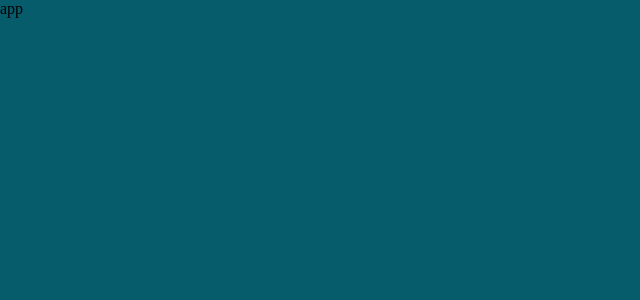
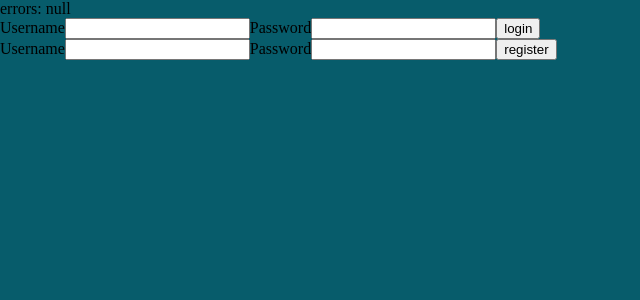
Before and after one commit to ibrahimhozhun/nextjs-mongodb-blog, a React (Create React App) app in the folder author_client/: page / in a window 1280 px wide. Shown: the top 300 px of the page, without its empty margins (0-640 px from the left). Built offline with nearby package versions, Linux system fonts and the light colour scheme; no server answers.

Commit message:
client auth completed

```diff
--- a/author_client/package.json
+++ b/author_client/package.json
@@ -3,6 +3,8 @@
   "version": "0.1.0",
   "private": true,
   "dependencies": {
+    "@material-ui/core": "^4.11.3",
+    "@material-ui/icons": "^4.11.2",
     "@testing-library/jest-dom": "^5.12.0",
     "@testing-library/react": "^11.2.6",
     "@testing-library/user-event": "^12.8.3",
@@ -10,6 +12,7 @@
     "@types/node": "^12.20.10",
     "@types/react": "^17.0.3",
     "@types/react-dom": "^17.0.3",
+    "axios": "^0.21.1",
     "react": "^17.0.2",
     "react-dom": "^17.0.2",
     "react-scripts": "4.0.3",
--- a/author_client/src/App.tsx
+++ b/author_client/src/App.tsx
@@ -1,9 +1,94 @@
-const App = () => {
+import { ChangeEvent, FormEvent, useState } from "react";
+import { useAuth } from "./contexts/Auth";
+
+const App: React.FC = () => {
+  const {
+    username,
+    login,
+    logout,
+    loading,
+    register,
+    errors
+  } = useAuth();
+  // this states are just testing auth context i will delete them
+  const [uname, setUname] = useState("");
+  const [password, setPassword] = useState("");
+
   return (
     <div>
-      app
+      {loading ? (
+        <div>loading...</div>
+      ) : (
+          // this component is just for testing auth context, i will delete them later
+          <div>
+            errors: {JSON.stringify(errors, null, 4)}
+          {username ? (
+            <div>
+              <div>{username}</div>
+              <button onClick={() => logout()}>logout</button>
+            </div>
+          ) : (
+            <>
+              <div>
+                <form
+                  onSubmit={(e: FormEvent) => {
+                    e.preventDefault();
+                    login(uname, password);
+                  }}
+                >
+                  <label htmlFor="username">Username</label>
+                  <input
+                    type="text"
+                    value={uname}
+                    onChange={(e: ChangeEvent<HTMLInputElement>) =>
+                      setUname(e.target.value)
+                    }
+                    required
+                  />
+                  <label htmlFor="password">Password</label>
+                  <input
+                    type="password"
+                    required
+                    value={password}
+                    onChange={(e: ChangeEvent<HTMLInputElement>) =>
+                      setPassword(e.target.value)
+                    }
+                  />
+                  <button type="submit">login</button>
+                </form>
+              </div>
+              <div>
+                    <form onSubmit={(e: FormEvent) => {
+                      e.preventDefault();
+                      register(uname, password);
+                }}>
+                  <label htmlFor="username">Username</label>
+                  <input
+                    type="text"
+                    name="username"
+                    required
+                    onChange={(e: ChangeEvent<HTMLInputElement>) =>
+                      setUname(e.target.value)
+                    }
+                  />
+                  <label htmlFor="password">Password</label>
+                  <input
+                    type="text"
+                    name="password"
+                    required
+                    onChange={(e: ChangeEvent<HTMLInputElement>) =>
+                      setPassword(e.target.value)
+                    }
+                      />
+                      <button type="submit">register</button>
+                </form>
+              </div>
+            </>
+          )}
+        </div>
+      )}
     </div>
-  )
-}
+  );
+};
 
 export default App;
--- /dev/null
+++ b/author_client/src/contexts/Auth.tsx
@@ -0,0 +1,117 @@
+import { createContext, useContext, useEffect, useState } from "react";
+import axios from "axios";
+
+interface IErrors {
+  login?: string;
+  duplicate?: string;
+  name?: string;
+  password?: string;
+}
+
+interface IAuthContext {
+  // I just need to store username in this project
+  // but you might want to store more fields(ex.email)
+  // then I suggest you to create a User interface for this
+  username: string;
+  loading: boolean;
+  errors: IErrors;
+  login: (name: string, password: string) => void;
+  register: (name: string, password: string) => void;
+  logout: () => void;
+  // To get user when component first renders
+  // We need to call this function whenever our user in database changes
+  // But we don't need to call this function except when component first renders
+  // because our user never changes
+  // If we associate our posts with users then
+  // we need to getUser function every time we create a new post
+  // That's the basically how you should use this function
+  getUser: () => void;
+}
+
+// Auth Context
+const AuthContext = createContext<IAuthContext>(null);
+
+// React hook to use this context
+export const useAuth = () => useContext(AuthContext);
+
+// AuthContext Provider
+export const AuthContextProvider: React.FC = ({ children }) => {
+  const [username, setUsername] = useState<string>(null);
+  // We set it to true here because our useEffect hook is runs when component first renders.
+  const [loading, setLoading] = useState<boolean>(true);
+  const [errors, setErrors] = useState<IErrors>(null);
+
+  useEffect(() => {
+    getUser();
+  }, []);
+
+  const handleErrors = (err: any) => {
+    const errors = err.response.data.errors;
+
+    // Assign errors to state
+    Object.keys(errors).forEach((key: string) => {
+        setErrors(prevErrors => ({ ...prevErrors, [key]: errors[key] }))
+      });
+  }
+
+  const getUser = async () => {
+    try {
+      const res = await axios.get<{ user: string }>("/auth/currentUser");
+      setUsername(res.data.user);
+      setErrors(null);
+    } catch (error) {
+      console.log(error.response);
+    }
+    setLoading(false);
+  };
+
+  const logout = async () => {
+    setUsername(null);
+    setErrors(null);
+    await axios.get("/auth/logout");
+  };
+
+  const login = async (name: string, password: string) => {
+    setLoading(true);
+    setErrors(null);
+    try {
+      const res = await axios.post<{ user: string }>("/auth/login", { name, password });
+      setErrors(null);
+      setUsername(res.data.user);
+    } catch (error) {
+      console.log(error.response);
+      handleErrors(error);
+    }
+    setLoading(false);
+  };
+
+  const register = async (name: string, password: string) => {
+    setLoading(true);
+    setErrors(null);
+    try {
+      const res = await axios.post<{ user: string }>("/auth/register", { name, password });
+      setUsername(res.data.user);
+      setErrors(null);
+    } catch (error) {
+      console.log(error.response);
+      handleErrors(error);
+    }
+    setLoading(false);
+  };
+
+  return (
+    <AuthContext.Provider
+      value={{
+        username,
+        login,
+        logout,
+        register,
+        getUser,
+        loading,
+        errors
+      }}
+    >
+      {children}
+    </AuthContext.Provider>
+  );
+};
--- a/author_client/src/index.tsx
+++ b/author_client/src/index.tsx
@@ -1,9 +1,17 @@
 import React from 'react';
 import ReactDOM from 'react-dom';
 import App from './App';
+import { AuthContextProvider } from "./contexts/Auth";
+import axios from "axios";
 import './styles.css';
+
+// Axios configuration
+axios.defaults.baseURL = "http://localhost:5000";
+axios.defaults.withCredentials = true;
 
 ReactDOM.render(
   <React.StrictMode>
-    <App />
+    <AuthContextProvider>
+      <App />
+    </AuthContextProvider>
   </React.StrictMode>, document.getElementById("root"));
--- a/author_client/tsconfig.json
+++ b/author_client/tsconfig.json
@@ -10,7 +10,9 @@
     "skipLibCheck": true,
     "esModuleInterop": true,
     "allowSyntheticDefaultImports": true,
-    "strict": true,
+    // I've changed strict to false because I need to reset some values to null but it blocks me to do that
+    // Otherwise I need to set nearly all types 'typeThatIWant | null'
+    "strict": false,
     "forceConsistentCasingInFileNames": true,
     "noFallthroughCasesInSwitch": true,
     "module": "esnext",
```
Also changed, not shown: 1 other file (tests, documents, lock files or other folders).
